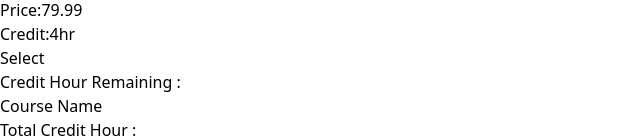
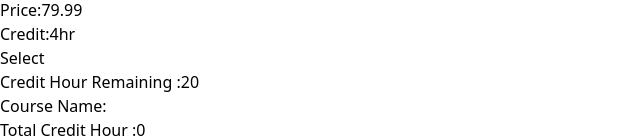
Before and after one commit to Digontha/Course-Reg-Website, a React (Vite) app: page / in a window 1280 px wide. Shown: the part 3710-3849 px from the top of the page, without its empty margins (0-640 px from the left). Built offline with nearby package versions, Linux system fonts and the light colour scheme.

Commit message:
create cart to add section

```diff
--- a/public/data.json
+++ b/public/data.json
@@ -1,74 +1,74 @@
 [
   {
+      "id": 1,
       "course_cover_img": "https://i.ibb.co/KyCZkWz/Rectangle-2-2.png",
       "name": "Programming Fundamentals",
       "description": "Learn the basics of programming, including variables, loops, and functions.",
       "price": 49.99,
       "credit": 3
   },
-
   {
+      "id": 2,
       "course_cover_img": "https://i.ibb.co/Qp38r09/Rectangle-2-3.png",
       "name": "Algorithms and Data Structures",
       "description": "Explore fundamental algorithms and data structures for problem-solving.",
       "price": 59.99,
       "credit": 4
   },
-
   {
+      "id": 3,
       "course_cover_img": "https://i.ibb.co/GJTDZS7/Rectangle-3.png",
       "name": "Data Structures and Algorithms",
       "description": "Dive deep into data structures and algorithms to enhance your problem-solving skills.",
       "price": 69.99,
       "credit": 4
   },
-
   {
+      "id": 4,
       "course_cover_img": "https://i.ibb.co/frdd9sz/Rectangle-2.png",
       "name": "Python Programming",
       "description": "Master the Python programming language for various applications.",
       "price": 49.99,
       "credit": 3
   },
-
   {
+      "id": 5,
       "course_cover_img": "https://i.ibb.co/Qn1pXwP/Rectangle-2-5.png",
       "name": "Software Engineering Principles",
       "description": "Learn the principles of software engineering, including design and development.",
       "price": 59.99,
       "credit": 4
   },
-
   {
+      "id": 6,
       "course_cover_img": "https://i.ibb.co/M1qsSPt/Rectangle-3-1.png",
       "name": "Introduction to Cloud Computing",
       "description": "Explore the fundamentals of cloud computing and its applications.",
       "price": 69.99,
       "credit": 4
   },
-
   {
+      "id": 7,
       "course_cover_img": "https://i.ibb.co/CvTdmVf/Rectangle-2-1.png",
       "name": "Database with MySQL",
       "description": "Gain proficiency in MySQL database management and SQL queries.",
       "price": 49.99,
       "credit": 3
   },
-
   {
+      "id": 8,
       "course_cover_img": "https://i.ibb.co/QnLDY32/Rectangle-2-6.png",
       "name": "Problem-Solving Strategies",
       "description": "Develop effective problem-solving strategies for various challenges.",
       "price": 39.99,
       "credit": 3
-    }
-     ,
+  },
   {
+      "id": 9,
       "course_cover_img": "https://i.ibb.co/b6xxQTp/Rectangle-2-4.png",
       "name": "C++ Programming Mastery",
       "description": "Master the C++ programming language and become a proficient C++ developer.",
       "price": 79.99,
       "credit": 4
   }
-
 ]
--- a/src/App.jsx
+++ b/src/App.jsx
@@ -2,7 +2,7 @@ import {useState, useEffect  } from 'react'
 
 import './App.css'
 import Courses from './Components/Courses'
-import { data } from 'autoprefixer'
+
 import Course from './Components/Course'
 
 
@@ -10,12 +10,43 @@ function App() {
 
   const [courses,setCourses]=useState([])
 
+  const [courseName,setCourseName]=useState([])
+
+  const [credit,setCredit]=useState(0)
+  const [remaining,setRemaining]=useState(20)
+
+
+
   useEffect(()=>{
     fetch('data.json')
     .then(res => res.json())
     .then(data => setCourses(data))
   },[])
 
+  function handleName(data){
+
+    const Have = courseName.find(item=>item.id===data.id)
+    if(Have){
+      alert('Already have')
+    }else{
+      const NowCredit=credit+data.credit
+      if(NowCredit>20){
+        alert(`credit remaining ${remaining}`)
+      }else{
+        const NewName =[...courseName,data]
+        const NewCredit = credit+data.credit
+        setCredit(NewCredit)
+        setRemaining(remaining-data.credit)
+        setCourseName(NewName)
+      }
+
+    }
+
+
+
+
+
+  }
 
   return (
     <>
@@ -23,13 +54,28 @@ function App() {
 
       <div className='grid lg:grid-cols-3 md:grid-cols-2 grid-cols-1 gap-10 '>
       {
-            courses.map(data=><Courses data={data}></Courses>)
+            courses.map(data=><Courses key={data.id} handleName={handleName} data={data}></Courses>)
       }
       </div>
 
-      <div className=''>
-        <Course></Course>
-      </div>
+
+
+
+
+
+
+       <div className=' className=" w-[350px] mx-auto h-fit shadow-md  border bg-[#fff] text-start p-2 space-y-5 rounded-lg'>
+       <p className="text-[20px] font-bold text-[#2F80ED;]">Credit Hour Remaining :{remaining}</p>
+       <p className="text-[20px] font-bold">Course Name:</p>
+
+       {
+          courseName.map(data=><Course key={data.id} data={data}></Course>)
+        }
+             <p  className="text-[20px] font-bold">Total Credit Hour :{credit}</p>
+       </div>
+
+
+
 
       </div>
     </>
--- a/src/Components/Course.jsx
+++ b/src/Components/Course.jsx
@@ -1,16 +1,17 @@
 
 
-const Course = () => {
+import PropTypes from 'prop-types';
+const Course = ({data}) => {
+    console.log(data);
+    const {name}=data;
     return (
-        <div className="w-[300px] mx-auto h-[400px] shadow-md  border bg-[#fff] text-start p-2 space-y-5 rounded-lg">
-            <p className="text-[20px] font-bold text-[#2F80ED;]">Credit Hour Remaining :</p>
-
-            <p className="text-[20px] font-bold">Course Name</p>
-
-            <p  className="text-[20px] font-bold">Total Credit Hour :</p>
-
+        <div>
+            <p>{name}</p>
         </div>
     );
 };
+Course.propTypes = {
+    data:PropTypes.object,
 
+}
 export default Course;
--- a/src/Components/Courses.jsx
+++ b/src/Components/Courses.jsx
@@ -1,7 +1,8 @@
 
+import PropTypes from 'prop-types';
+const Courses = ({data,handleName}) => {
+    const{name,course_cover_img,description,price,credit}=data;
 
-const Courses = ({data}) => {
-    const{name,course_cover_img,description,price,credit}=data;
     return (
         <div className="w-[320px] mx-auto h-[400px] shadow-md  border bg-[#fff] text-center p-2 space-y-5 rounded-lg">
               <img className="w-fit mx-auto" src={course_cover_img} alt="" />
@@ -23,10 +24,14 @@ const Courses = ({data}) => {
 
 
               </div>
-              <button className=" w-72 relative top-[-10px] mx-auto bg-purple-500 py-3 rounded-md text-lg font-medium text-[#fff]">Select</button>
+              <button onClick={()=>{handleName(data)}} className=" w-72 relative top-[-10px] mx-auto bg-purple-500 py-3 rounded-md text-lg font-medium text-[#fff]">Select</button>
 
         </div>
     );
 };
 
+Courses.propTypes = {
+    data:PropTypes.object,
+    handleName:PropTypes.func,
+}
 export default Courses;
```
Lines whose indentation alone changed are shown as unchanged.
